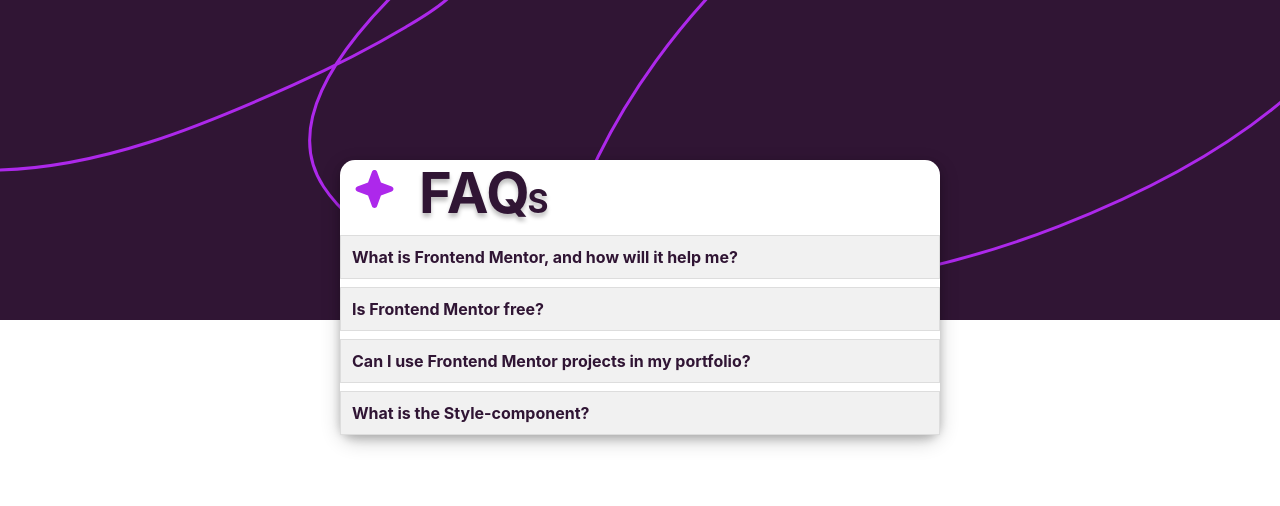
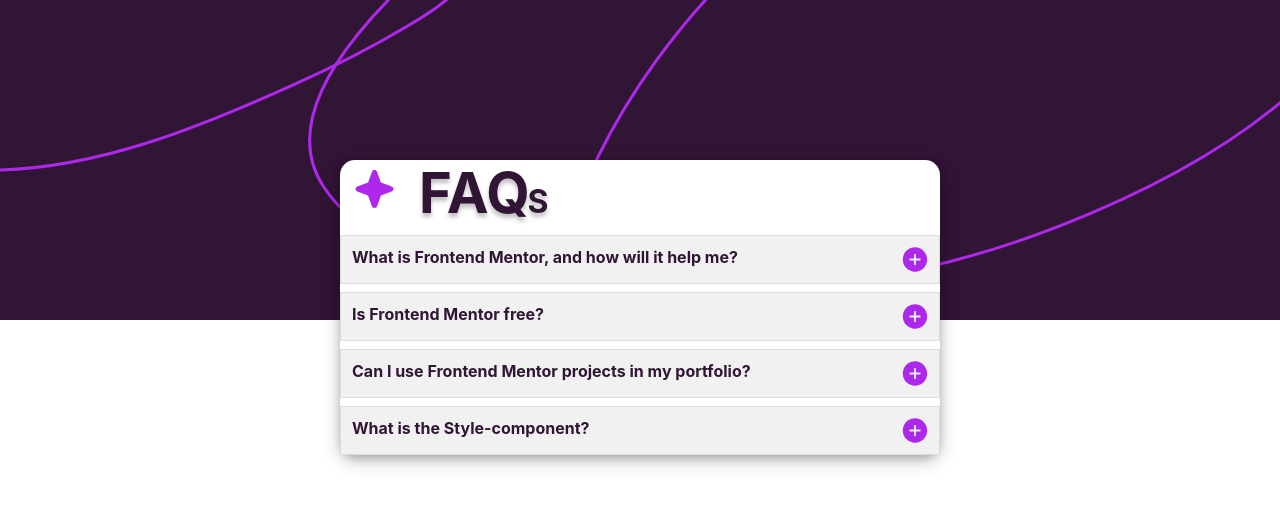
Before and after one commit to PiriyaLapa/faq-accordion, a React (Create React App) app: page / in a window 1280 px wide. Shown: the top 506 px of the page. Built offline with nearby package versions, Linux system fonts and the light colour scheme.

Commit message:
try to test deploy

```diff
--- a/src/components/AccordionCard.tsx
+++ b/src/components/AccordionCard.tsx
@@ -2,7 +2,7 @@
 import styled from "styled-components";
 import { FAQItem } from "../data/FAQData";
 import VectorHeader from "./VectorHeader";
-// import ButtonCircle from "./ButtonCircle";
+import ButtonCircle from "./ButtonCircle";
 
 export const AccordionContainer = styled.div`
   width: 600px;
@@ -109,6 +109,7 @@
             <AccordionItem key={index}>
               <AccordionHeader onClick={() => this.toggleAccordion(index)}>
                 {item.question}
+                <ButtonCircle />
               </AccordionHeader>
               <AccordionContent $isOpen={openIndex === index}>
                 {item.answer}
```
